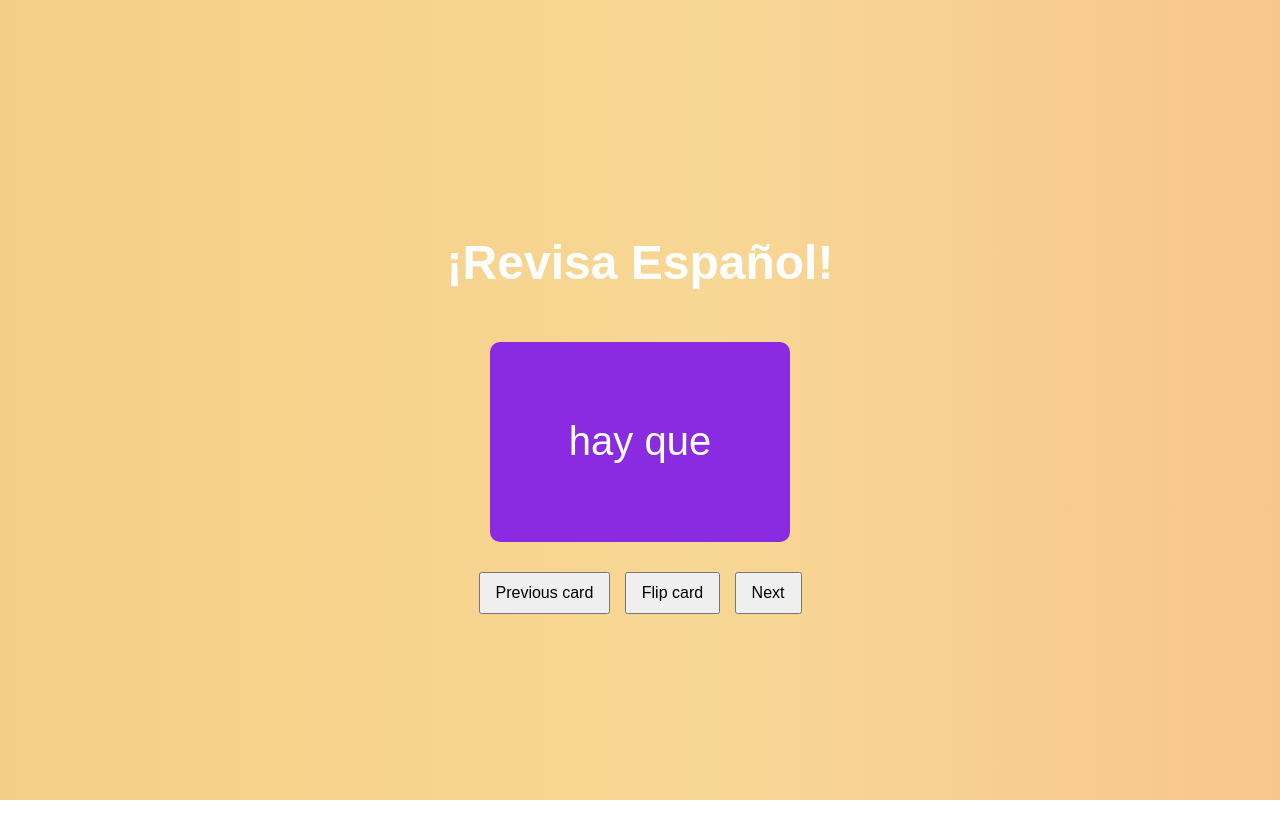
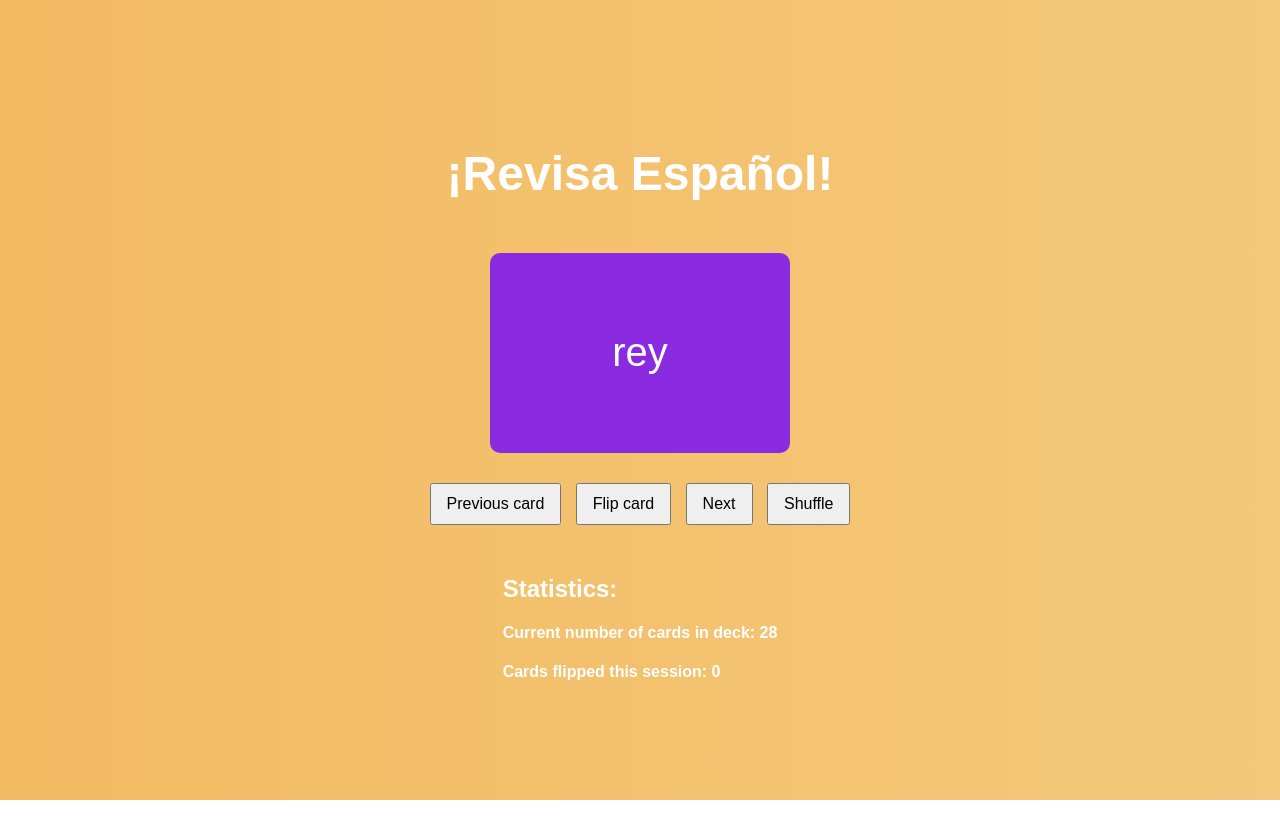
Before and after one commit to RankedLotus/AP_Spanish_Flashcards_Website, a plain HTML site: page index.html in a window 1280 px wide. Drawn offline with Linux system fonts and the light colour scheme.

Commit message:
Usability + stats
+ added more vocab
+ stat for num of cards in deck
+ stat for cards flipped
+ hides the back when you go from a flipped card to another unflipped one

```diff
--- a/index.html
+++ b/index.html
@@ -22,6 +22,12 @@
         <button id="prev">Previous card</button>
         <button id="flip">Flip card</button>
         <button id="next">Next</button>
+        <button id="shuffle">Shuffle</button>
+    </div>
+    <div class="stats">
+        <h2>Statistics:</h2>
+        <h4 id="curr_num">Current</h4>
+        <h4 id="num_flipped">Cards flipped this session: 0</h4>
     </div>
 
     <script src="script.js"></script>
--- a/script.js
+++ b/script.js
@@ -1,18 +1,67 @@
 const flashcards = [
-    {question: "hay que", answer: "we must"},
-    {question: "el cura", answer: "the priest"}
+    {q: "hay que", a: "we must"},
+    {q: "el cura", a: "the priest"},
+    {q: "mandar", a: "to control/to command/to send"},
+    {q: "rey", a: "king"},
+    {q: "huir", a: "to run away"},
+    {q: "disponibles", a: "available"},
+    {q: "malgastar", a: "to waste"},
+    {q: "juntar", a: "to join"},
+    {q: "riesgos para evitar", a: "risks to avoid"},
+    {q: "ventajas", a: "advantages"},
+    {q: "el nivel", a: "the level"},
+    {q: "herramientas", a: "tools"},
+    {q: "el aprendizaje", a: "the learning/the lesson"},
+    {q: "aprovechar", a: "to use/to take advantage of"},
+    {q: "suele", a: "tends to"},
+    {q: "debíl", a: "weak"},
+    {q: "hechar", a: "to throw"},
+    {q: "tirar", a: "to throw (out)"},
+    {q: "ayuntamiento", a: "city hall"},
+    {q: "flechas", a: "arrows"},
+    {q: "siguio siendo libre", a: "continued being free"},
+    {q: "anochecer", a: "nightfall"},
+    {q: "sin embargo", a: "however"},
+    {q: "la llamada innovación", a: "the so-called innovation"},
+    {q: "flujos", a: "flows"},
+    {q: "envejecer", a: "to age"},
+    {q: "ambos", a: "both"},
+    {q: "fallecer", a: "to die"}
 ];
 
+function shuffleArray(array) {
+    for(let i = array.length - 1; i > 0; i--) {
+        const rn = Math.floor(Math.random() * (i + 1));
+        [array[i], array[rn]] = [array[rn], array[i]];
+    }
+    return array;
+}
+
+shuffleArray(flashcards) // why you can just call it like this I have no clue
+
+let numFlipped = 0
 let currentIndex = 0;
 const flashcard = document.getElementById("flashcard");
 const front = flashcard.querySelector(".front");
 const back = flashcard.querySelector(".back");
+const cnum = document.getElementById("curr_num");
+const numf = document.getElementById("num_flipped")
+
+function updateNumFlipped() {
+    numf.textContent = "Cards flipped this session: " + numFlipped;
+}
+
+//initialize stats
+cnum.textContent = "Current number of cards in deck: " + flashcards.length
 
 // Initialize flashcard
 function showCard(index) {
+  flashcard.style.transition = "none";
+
   flashcard.classList.remove("flipped");
-  front.textContent = flashcards[index].question;
-  back.textContent = flashcards[index].answer;
+  front.textContent = flashcards[index].q;
+  back.textContent = flashcards[index].a;
+
 
 }
 
@@ -20,7 +69,10 @@ showCard(currentIndex);
 
 // Flip the flashcard
 document.getElementById("flip").addEventListener("click", () => {
+  flashcard.style.transition = "transform 0.6s"; // restore transition
   flashcard.classList.toggle("flipped");
+  numFlipped += 1;
+  updateNumFlipped()
 });
 
 // Next flashcard
@@ -34,3 +86,9 @@ document.getElementById("prev").addEventListener("click", () => {
   currentIndex = (currentIndex - 1 + flashcards.length) % flashcards.length;
   showCard(currentIndex);
 });
+
+document.getElementById("shuffle").addEventListener("click", () => {
+    shuffleArray(flashcards);
+    currentIndex = (currentIndex + 1) % flashcards.length;
+    showCard(currentIndex);
+});
--- a/style.css
+++ b/style.css
@@ -6,7 +6,7 @@
   height: 100%;
   background: linear-gradient(270deg, #ff6b6b, #f7d794, #f0af4e, #917e17);
   background-size: 800% 800%;
-  animation: gradientShift 25s ease infinite;
+  animation: gradientShift 35s ease infinite;
   z-index: -1;
 }
 
@@ -90,4 +90,5 @@ header {
   margin: 0 5px;
   font-size: 1em;
   cursor: pointer;
+  margin-bottom: 30px;
 }
```
